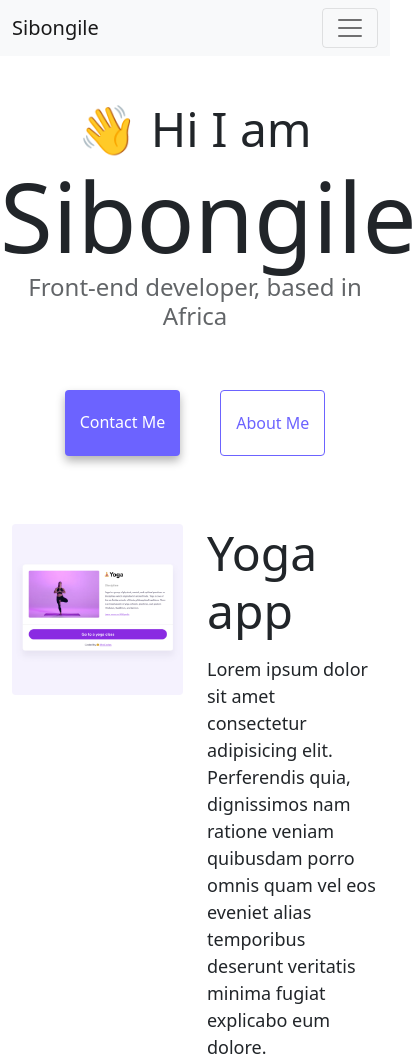
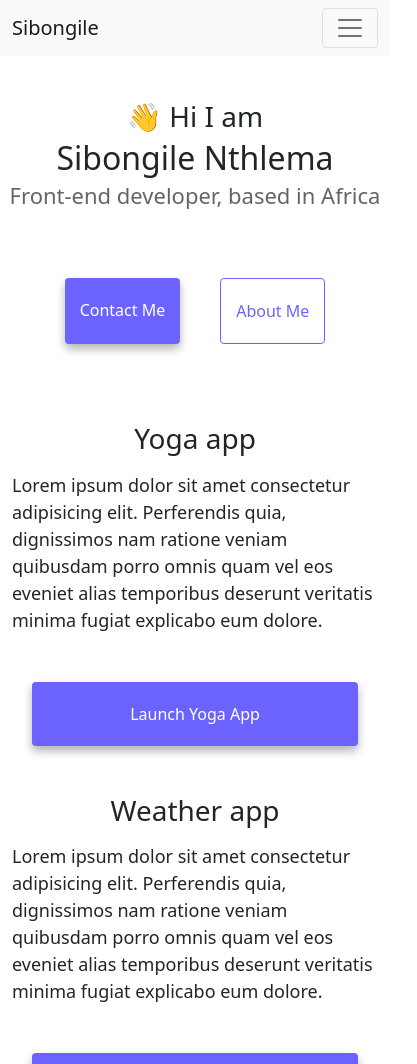
Before and after one commit to Sibongile-Nhlema/week3-SheCode-Responsive, a website: page index.html in a window 390 px wide. Shown: the top 1064 px of the page, 417 px wide, since content can reach past the window. Drawn offline with nearby package versions, Linux system fonts and the light colour scheme.

Commit message:
added finishing touches

```diff
--- a/index.html
+++ b/index.html
@@ -59,7 +59,7 @@
     </header>
     <main>
       <h2 class="text-center">👋 Hi I am</h2>
-      <h1 class="text-center">Sibongile</h1>
+      <h1 class="text-center">Sibongile Nthlema</h1>
       <h3 class="text-center">Front-end developer, based in Africa</h3>
       <div class="navigation-links mb-5">
         <a href="about.html#contact" class="primary-link">Contact me</a>
@@ -70,7 +70,7 @@
           <div class="col-6">
             <img
               src="images/yoga.png"
-              class="img-fluid rounded"
+              class="img-fluid rounded disappear"
               alt="yoga-image"
             />
           </div>
@@ -85,7 +85,7 @@
               </p>
             </section>
             <div class="mt-5">
-              <a href="#" class="primary-link">Launch Yoga App</a>
+              <a href="#" class="project-link primary-link">Launch Yoga App</a>
             </div>
           </div>
         </div>
@@ -99,13 +99,13 @@
               minima fugiat explicabo eum dolore.
             </p>
             <div class="mt-5">
-              <a href="#" class="primary-link">Launch Weather App</a>
+              <a href="#" class="primary-link project-link">Launch Weather App</a>
             </div>
           </div>
           <div class="col-6">
             <img
               src="images/weather.png"
-              class="img-fluid rounded"
+              class="img-fluid rounded disappear"
               alt="weather app image"
             />
           </div>
@@ -114,7 +114,7 @@
           <div class="col-6">
             <img
               src="images/yogurt.png"
-              class="img-fluid rounded"
+              class="img-fluid rounded disappear"
               alt="yoghurt app picture"
             />
           </div>
@@ -127,7 +127,7 @@
               minima fugiat explicabo eum dolore.
             </p>
             <div class="mt-5">
-              <a href="#" class="primary-link">Launch Weather App</a>
+              <a href="#" class="primary-link project-link">Launch Weather App</a>
             </div>
           </div>
         </div>
--- a/style.css
+++ b/style.css
@@ -86,3 +86,55 @@ p {
 .email-link:hover {
   text-decoration: underline;
 }
+/*media queries */
+
+@media (max-width: 576px) {
+  html {
+    display: block;
+    width: 100%;
+  }
+
+  h1 {
+    font-size: 32px;
+    line-height: 1.5;
+  }
+
+  h2 {
+    font-size: 28px;
+    text-align: center;
+  }
+
+  h3 {
+    font-size: 22px;
+    opacity: 0.7;
+    margin: 0;
+  }
+  .col-6 {
+    display: block !important;
+    width: 100% !important;
+  }
+  .col-md-6 {
+    display: block !important;
+    width: 100% !important;
+  }
+
+  .container {
+    display: block;
+    width: 100%;
+  }
+  .row {
+    display: block;
+    width: auto;
+  }
+  .navigation-links {
+    padding: 10px 8px;
+  }
+  .project-link {
+    display: block;
+    text-align: center;
+    margin: 0 20px;
+  }
+  .disappear {
+    display: none;
+  }
+}
```
